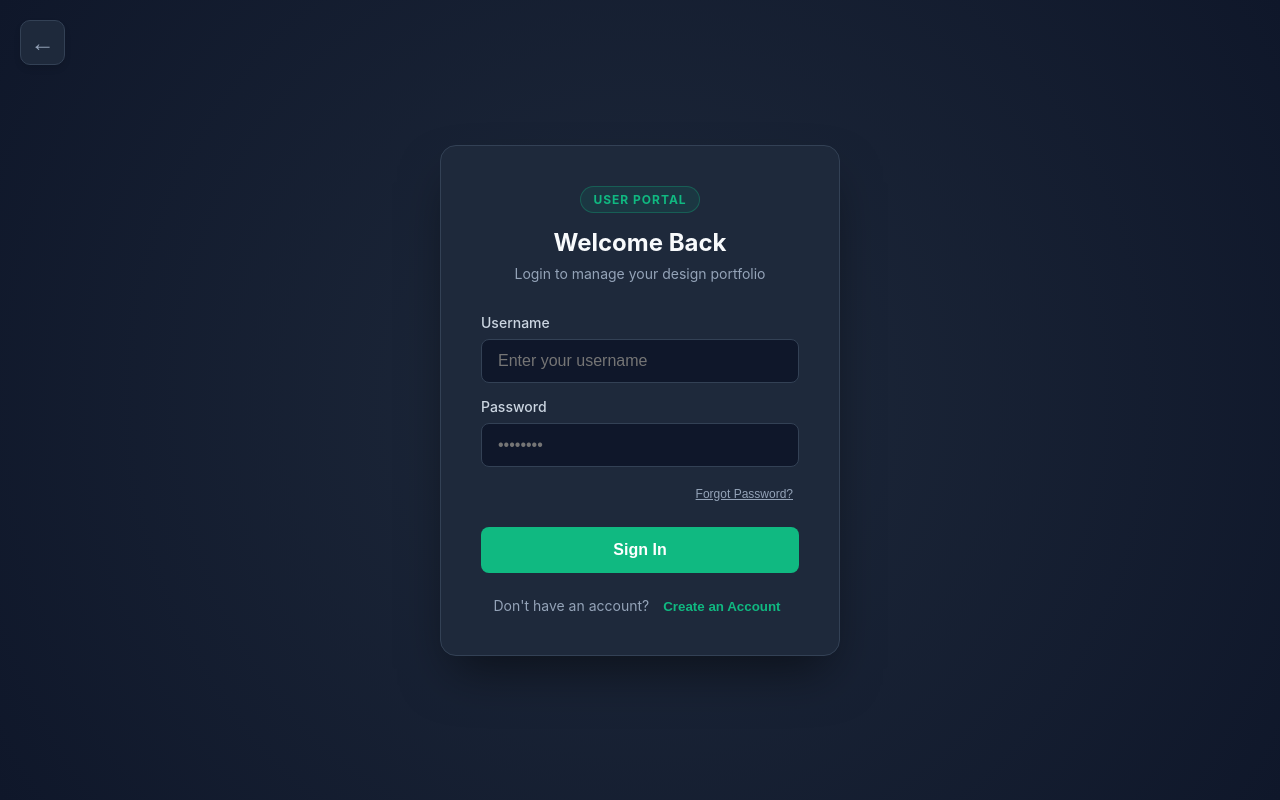
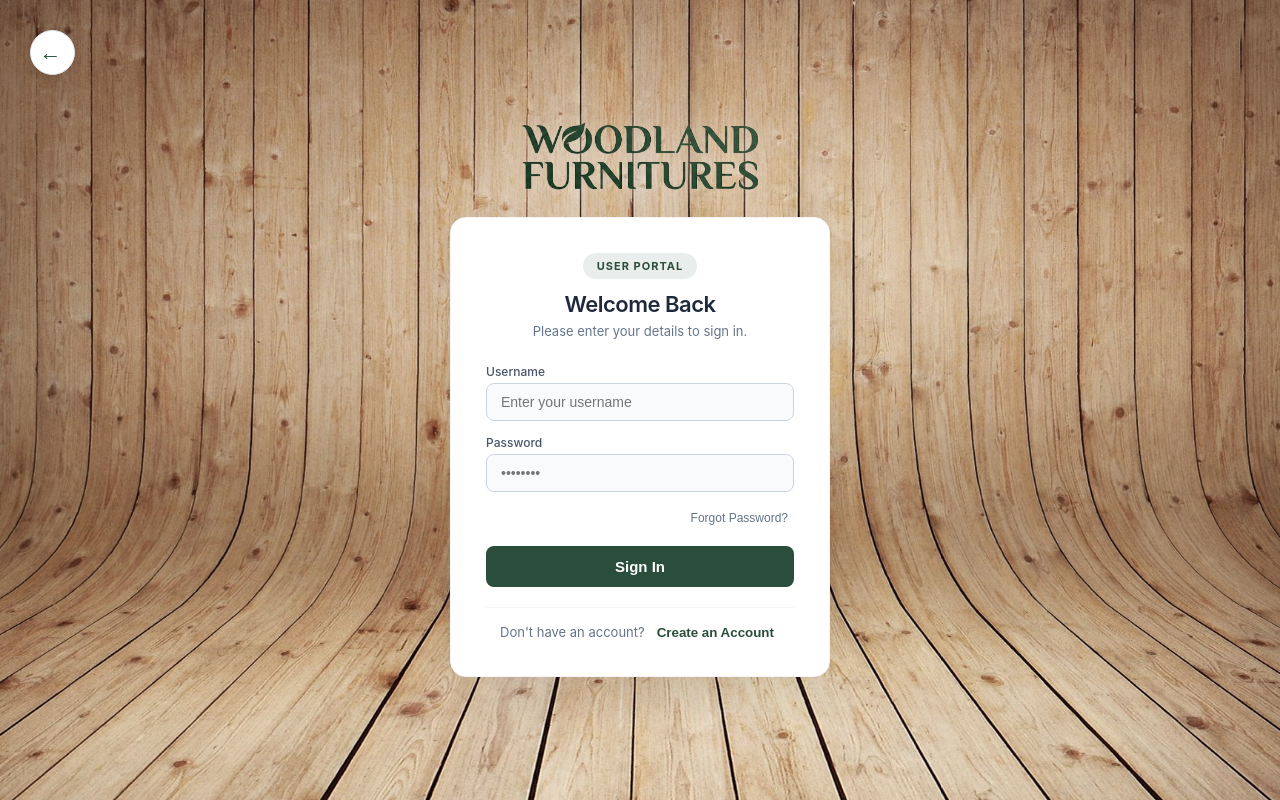
Before and after one commit to NaveenDilhan/furniture-app, a React (Vite) app in the folder client/: page /login in a window 1280 px wide. Built offline with nearby package versions, Linux system fonts and the light colour scheme.

Commit message:
Logo & Update design

```diff
--- a/client/src/components/LoginBox.jsx
+++ b/client/src/components/LoginBox.jsx
@@ -51,9 +51,9 @@ export default function LoginBox({ onLogin, onRegister, role }) {
           {view === 'forgot' && 'Reset Password'}
         </h2>
         <p style={styles.subtitle}>
-          {view === 'login' && 'Login to manage your design portfolio'}
-          {view === 'register' && 'Join our furniture design community'}
-          {view === 'forgot' && 'Enter your email to receive a recovery link'}
+          {view === 'login' && 'Please enter your details to sign in.'}
+          {view === 'register' && 'Join our design community.'}
+          {view === 'forgot' && 'Enter your email for a recovery link.'}
         </p>
       </div>
 
@@ -125,7 +125,7 @@ export default function LoginBox({ onLogin, onRegister, role }) {
 
         {/* Forgot Password Link: Only on Login view */}
         {view === 'login' && (
-          <div style={{ textAlign: 'right', marginBottom: '15px' }}>
+          <div style={{ textAlign: 'right', marginBottom: '14px' }}>
             <button type="button" onClick={() => switchView('forgot')} style={styles.smallLink}>
               Forgot Password?
             </button>
@@ -140,7 +140,7 @@ export default function LoginBox({ onLogin, onRegister, role }) {
       </form>
 
       <div style={styles.footer}>
-        <span style={{ color: '#94a3b8' }}>
+        <span style={{ color: '#64748b' }}>
           {view === 'login' ? "Don't have an account?" : "Back to"}
         </span>
         <button
@@ -155,16 +155,102 @@ export default function LoginBox({ onLogin, onRegister, role }) {
 }
 
 const styles = {
-  card: { width: '400px', padding: '40px', background: '#1e293b', borderRadius: '16px', boxShadow: '0 25px 50px -12px rgba(0, 0, 0, 0.5)', border: '1px solid #334155' },
-  header: { marginBottom: '32px', textAlign: 'center' },
-  roleBadge: { display: 'inline-block', padding: '5px 12px', background: 'rgba(16, 185, 129, 0.1)', color: '#10b981', borderRadius: '20px', fontSize: '12px', fontWeight: 'bold', textTransform: 'uppercase', marginBottom: '15px', border: '1px solid rgba(16, 185, 129, 0.3)', letterSpacing: '1px' },
-  title: { color: '#f8fafc', fontSize: '24px', fontWeight: '700', margin: '0 0 8px 0' },
-  subtitle: { color: '#94a3b8', fontSize: '14px', margin: 0 },
-  label: { display: 'block', color: '#cbd5e1', fontSize: '14px', marginBottom: '8px', fontWeight: '500' },
-  input: { display: 'block', width: '100%', padding: '12px 16px', marginBottom: '15px', borderRadius: '8px', border: '1px solid #334155', background: '#0f172a', color: 'white', boxSizing: 'border-box', fontSize: '16px', outline: 'none' },
-  btn: { width: '100%', padding: '14px', marginTop: '10px', cursor: 'pointer', background: '#10b981', color: 'white', border: 'none', borderRadius: '8px', fontWeight: '600', fontSize: '16px' },
-  linkBtn: { background: 'none', border: 'none', color: '#10b981', cursor: 'pointer', fontWeight: '600', marginLeft: '8px' },
-  smallLink: { background: 'none', border: 'none', color: '#94a3b8', cursor: 'pointer', fontSize: '12px', textDecoration: 'underline' },
-  footer: { marginTop: '24px', textAlign: 'center', fontSize: '14px' },
-  errorAlert: { background: 'rgba(239, 68, 68, 0.2)', color: '#fca5a5', padding: '12px', borderRadius: '8px', marginBottom: '20px', textAlign: 'center', fontSize: '14px', border: '1px solid rgba(239, 68, 68, 0.4)' }
+  card: {
+    width: '380px',
+    padding: '35px', // Reduced padding to fit smaller screens
+    backgroundColor: '#ffffff',
+    borderRadius: '16px',
+    boxShadow: '0 20px 40px rgba(0, 0, 0, 0.08)',
+    border: '1px solid #f1f5f9',
+    boxSizing: 'border-box'
+  },
+  header: { marginBottom: '25px', textAlign: 'center' }, // Tighter spacing
+  roleBadge: {
+    display: 'inline-block',
+    padding: '6px 14px',
+    backgroundColor: 'rgba(42, 78, 59, 0.1)',
+    color: '#2A4E3B',
+    borderRadius: '20px',
+    fontSize: '11px',
+    fontWeight: '700',
+    textTransform: 'uppercase',
+    marginBottom: '12px',
+    letterSpacing: '1px'
+  },
+  title: {
+    color: '#1e293b',
+    fontSize: '22px',
+    fontWeight: '600',
+    margin: '0 0 6px 0',
+    letterSpacing: '-0.5px'
+  },
+  subtitle: { color: '#64748b', fontSize: '13px', margin: 0 },
+  label: {
+    display: 'block',
+    color: '#475569',
+    fontSize: '12px',
+    marginBottom: '4px', // Tighter spacing
+    fontWeight: '500'
+  },
+  input: {
+    display: 'block',
+    width: '100%',
+    padding: '10px 14px', // Thinner inputs
+    marginBottom: '14px', // Tighter spacing
+    borderRadius: '8px',
+    border: '1px solid #cbd5e1',
+    backgroundColor: '#f8fafc',
+    color: '#0f172a',
+    boxSizing: 'border-box',
+    fontSize: '14px',
+    outline: 'none',
+    transition: 'border-color 0.2s'
+  },
+  btn: {
+    width: '100%',
+    padding: '12px', // Thinner button
+    marginTop: '6px',
+    cursor: 'pointer',
+    backgroundColor: '#2A4E3B',
+    color: 'white',
+    border: 'none',
+    borderRadius: '8px',
+    fontWeight: '600',
+    fontSize: '15px',
+    transition: 'background-color 0.2s'
+  },
+  linkBtn: {
+    background: 'none',
+    border: 'none',
+    color: '#2A4E3B',
+    cursor: 'pointer',
+    fontWeight: '600',
+    marginLeft: '6px'
+  },
+  smallLink: {
+    background: 'none',
+    border: 'none',
+    color: '#64748b',
+    cursor: 'pointer',
+    fontSize: '12px',
+    textDecoration: 'none',
+    fontWeight: '500'
+  },
+  footer: {
+    marginTop: '20px',
+    textAlign: 'center',
+    fontSize: '13px',
+    borderTop: '1px solid #f1f5f9',
+    paddingTop: '16px' // Tighter spacing
+  },
+  errorAlert: {
+    backgroundColor: '#fef2f2',
+    color: '#b91c1c',
+    padding: '10px',
+    borderRadius: '8px',
+    marginBottom: '16px',
+    textAlign: 'center',
+    fontSize: '13px',
+    border: '1px solid #fecaca'
+  }
 };
--- a/client/src/pages/IntroPage.jsx
+++ b/client/src/pages/IntroPage.jsx
@@ -1,11 +1,12 @@
 import React from 'react';
 import { useNavigate } from 'react-router-dom';
+import logoImage from '../assets/logo.png';
+import woodBg from '../assets/wood-bg.jpg';
 
 export default function IntroPage() {
   const navigate = useNavigate();
 
   const handleRoleSelect = (role) => {
-    // Navigate to login and pass the selected role via state
     navigate('/login', { state: { role } });
   };
 
@@ -14,9 +15,7 @@ export default function IntroPage() {
       <div style={styles.container}>
         {/* Branding Section */}
         <div style={styles.brandSection}>
-          <div style={styles.logoCircle}>W</div>
-          <h1 style={styles.brandName}>Woodland</h1>
-          <p style={styles.companyName}>Woodland Furnitures Pvt Ltd</p>
+          <img src={logoImage} alt="Woodland Furnitures Logo" style={styles.logoImage} />
           <p style={styles.tagline}>Premium Interior Visualization System</p>
         </div>
 
@@ -25,13 +24,13 @@ export default function IntroPage() {
         {/* Role Selection Cards */}
         <div style={styles.cardContainer}>
           <div style={styles.roleCard} onClick={() => handleRoleSelect('Designer')}>
-            <div style={styles.icon}>🎨</div>
+            <div style={styles.icon}>📐</div>
             <h3 style={styles.roleTitle}>Designer</h3>
             <p style={styles.roleDesc}>Client Consultations & Room Visualization</p>
           </div>
 
           <div style={styles.roleCard} onClick={() => handleRoleSelect('Admin')}>
-            <div style={styles.icon}>🛡️</div>
+            <div style={styles.icon}>📋</div>
             <h3 style={styles.roleTitle}>Admin</h3>
             <p style={styles.roleDesc}>System Management & Inventory Control</p>
           </div>
@@ -48,35 +47,45 @@ const styles = {
     alignItems: 'center',
     minHeight: '100vh',
     width: '100vw',
-    backgroundColor: '#0f172a',
-    backgroundImage: 'radial-gradient(circle at center, #1e293b 0%, #0f172a 100%)',
-    margin: 0,
-    padding: 0
+    padding: '40px 20px',
+    boxSizing: 'border-box',
+    // Removed the white gradient so the pure wood shows through
+    backgroundImage: `url(${woodBg})`,
+    backgroundSize: 'cover',
+    backgroundPosition: 'center',
+    backgroundAttachment: 'fixed',
+    margin: 0
   },
-  container: { textAlign: 'center', maxWidth: '800px', padding: '20px' },
-  brandSection: { marginBottom: '50px' },
-  logoCircle: {
-    width: '80px', height: '80px', background: '#10b981', borderRadius: '50%',
-    display: 'flex', justifyContent: 'center', alignItems: 'center',
-    fontSize: '40px', fontWeight: 'bold', color: 'white', margin: '0 auto 20px',
-    boxShadow: '0 0 20px rgba(16, 185, 129, 0.4)'
+  container: {
+    textAlign: 'center',
+    maxWidth: '800px',
+    padding: '40px',
+    zIndex: 1,
+    // Kept the white background on the container so text is easy to read
+    background: 'rgba(255, 255, 255, 0.95)',
+    borderRadius: '24px',
+    boxShadow: '0 15px 50px rgba(0,0,0,0.3)' // Slightly stronger shadow for the wood bg
   },
-  brandName: { color: 'white', fontSize: '48px', fontWeight: '800', margin: '0', letterSpacing: '-1px' },
-  companyName: { color: '#cbd5e1', fontSize: '18px', margin: '5px 0 0 0', fontWeight: '500', textTransform: 'uppercase', letterSpacing: '2px' },
-  tagline: { color: '#94a3b8', fontSize: '14px', marginTop: '10px', fontStyle: 'italic' },
-  instruction: { color: '#cbd5e1', fontSize: '20px', marginBottom: '30px', fontWeight: '400' },
-  cardContainer: { display: 'flex', gap: '30px', justifyContent: 'center', flexWrap: 'wrap' },
+  brandSection: { marginBottom: '40px' },
+  logoImage: {
+    width: '280px',
+    height: 'auto',
+    marginBottom: '15px'
+  },
+  tagline: { color: '#64748b', fontSize: '15px', marginTop: '10px', fontWeight: '400', letterSpacing: '1px' },
+  instruction: { color: '#334155', fontSize: '18px', marginBottom: '30px', fontWeight: '500' },
+  cardContainer: { display: 'flex', gap: '24px', justifyContent: 'center', flexWrap: 'wrap' },
   roleCard: {
-    width: '260px',
-    padding: '40px 30px',
-    background: '#1e293b',
-    borderRadius: '20px',
-    border: '1px solid #334155',
+    width: '240px',
+    padding: '30px 20px',
+    backgroundColor: '#ffffff',
+    borderRadius: '16px',
+    border: '1px solid #e2e8f0',
     cursor: 'pointer',
-    transition: 'transform 0.2s, border-color 0.2s',
-    boxShadow: '0 10px 25px rgba(0,0,0,0.3)'
+    transition: 'transform 0.2s ease, box-shadow 0.2s ease',
+    boxShadow: '0 4px 10px rgba(0,0,0,0.05)'
   },
-  icon: { fontSize: '48px', marginBottom: '20px' },
-  roleTitle: { color: 'white', fontSize: '24px', fontWeight: '700', marginBottom: '10px' },
-  roleDesc: { color: '#94a3b8', fontSize: '14px', lineHeight: '1.5' }
+  icon: { fontSize: '40px', marginBottom: '15px' },
+  roleTitle: { color: '#2A4E3B', fontSize: '20px', fontWeight: '600', marginBottom: '8px' },
+  roleDesc: { color: '#64748b', fontSize: '13px', lineHeight: '1.5' }
 };
--- a/client/src/pages/LoginPage.jsx
+++ b/client/src/pages/LoginPage.jsx
@@ -1,15 +1,14 @@
 import React from 'react';
 import { useNavigate, useLocation } from 'react-router-dom';
 import LoginBox from '../components/LoginBox';
+import logoImage from '../assets/logo.png';
+import woodBg from '../assets/wood-bg.jpg';
 
 export default function LoginPage() {
   const navigate = useNavigate();
   const location = useLocation();
-
-  // Capture role from IntroPage state (defaults to 'User' if accessed directly)
   const selectedRole = location.state?.role || 'User';
 
-  // --- LOGIN LOGIC ---
   const handleLogin = async (username, password) => {
     try {
       const res = await fetch('http://localhost:5000/api/auth/login', {
@@ -21,7 +20,7 @@ export default function LoginPage() {
 
       if (data.success) {
         localStorage.setItem('user', JSON.stringify(data));
-        navigate('/dashboard'); // Navigate to dashboard on success
+        navigate('/dashboard');
       } else {
         alert("Login Failed: " + data.message);
       }
@@ -31,7 +30,6 @@ export default function LoginPage() {
     }
   };
 
-  // --- REGISTRATION LOGIC ---
   const handleRegister = async (username, email, password) => {
     try {
       const res = await fetch('http://localhost:5000/api/auth/register', {
@@ -55,20 +53,24 @@ export default function LoginPage() {
 
   return (
     <div style={pageStyles.wrapper}>
-      {/* Square Back Button */}
       <button
         onClick={() => navigate('/')}
-        style={pageStyles.squareBtn}
+        style={pageStyles.backBtn}
         title="Back to Role Selection"
       >
-        ←
+        <span style={{ transform: 'translateX(-2px)' }}>←</span>
       </button>
 
-      <LoginBox
-        onLogin={handleLogin}
-        onRegister={handleRegister}
-        role={selectedRole} // Pass the role to the box
-      />
+      <div style={pageStyles.contentContainer}>
+        {/* Brand Logo with a subtle glow so it stands out against dark wood */}
+        <img src={logoImage} alt="Woodland Furnitures" style={pageStyles.logoImage} />
+
+        <LoginBox
+          onLogin={handleLogin}
+          onRegister={handleRegister}
+          role={selectedRole}
+        />
+      </div>
     </div>
   );
 }
@@ -80,30 +82,48 @@ const pageStyles = {
     alignItems: 'center',
     minHeight: '100vh',
     width: '100vw',
-    backgroundColor: '#0f172a',
-    backgroundImage: 'radial-gradient(circle at center, #1e293b 0%, #0f172a 100%)',
+    padding: '60px 20px',
+    boxSizing: 'border-box',
+    // Pure wood background
+    backgroundImage: `url(${woodBg})`,
+    backgroundSize: 'cover',
+    backgroundPosition: 'center',
+    backgroundAttachment: 'fixed',
     position: 'relative',
-    margin: 0,
-    padding: 0,
-    overflow: 'hidden'
+    margin: 0
   },
-  squareBtn: {
+  contentContainer: {
+    zIndex: 1,
+    display: 'flex',
+    flexDirection: 'column',
+    alignItems: 'center',
+    width: '100%'
+  },
+  logoImage: {
+    width: '240px',
+    marginBottom: '25px',
+    objectFit: 'contain',
+    // Added a subtle white glow/shadow just in case the wood is too dark for the logo
+    filter: 'drop-shadow(0px 4px 15px rgba(255, 255, 255, 0.6))'
+  },
+  backBtn: {
     position: 'absolute',
-    top: '20px',
-    left: '20px',
+    top: '30px',
+    left: '30px',
     width: '45px',
     height: '45px',
     display: 'flex',
     justifyContent: 'center',
     alignItems: 'center',
-    background: '#1e293b',
-    border: '1px solid #334155',
-    borderRadius: '10px',
-    color: '#94a3b8',
-    fontSize: '24px',
+    background: '#ffffff',
+    border: '1px solid #e2e8f0',
+    borderRadius: '50%',
+    color: '#2A4E3B',
+    fontSize: '22px',
     cursor: 'pointer',
     transition: 'all 0.2s ease',
     outline: 'none',
-    boxShadow: '0 4px 6px rgba(0,0,0,0.1)'
+    boxShadow: '0 4px 10px rgba(0,0,0,0.1)',
+    zIndex: 2
   }
 };
```
Also changed, not shown: client/src/assets/logo.png (added), client/src/assets/wood-bg.jpg (added).
